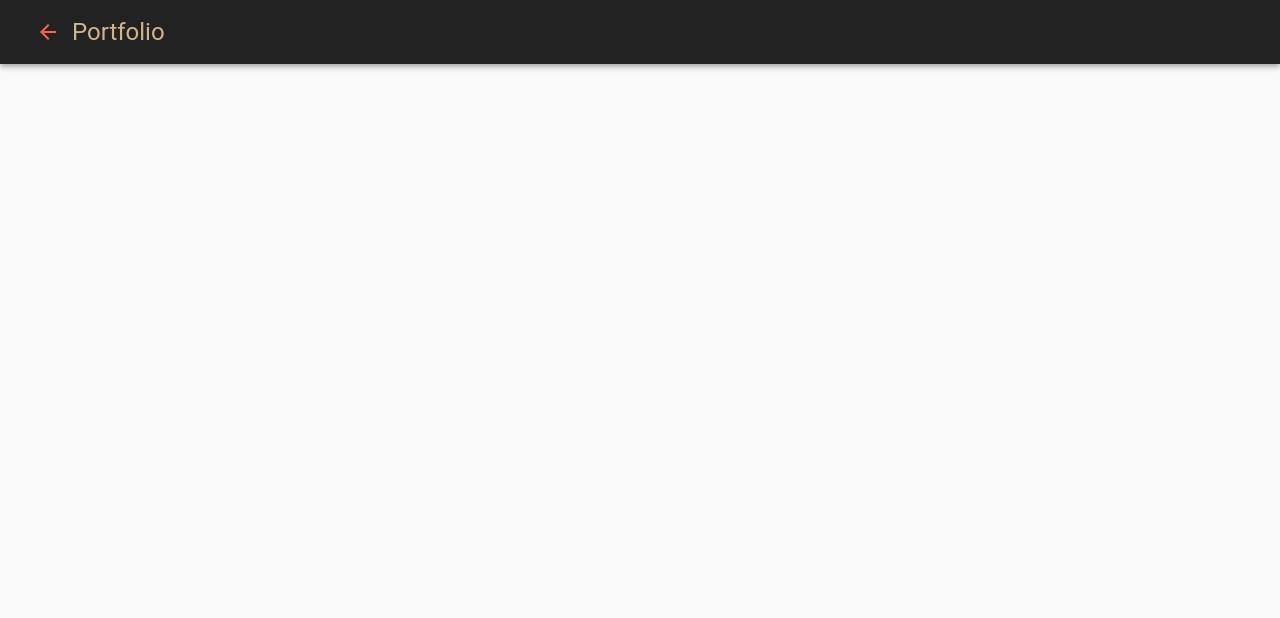
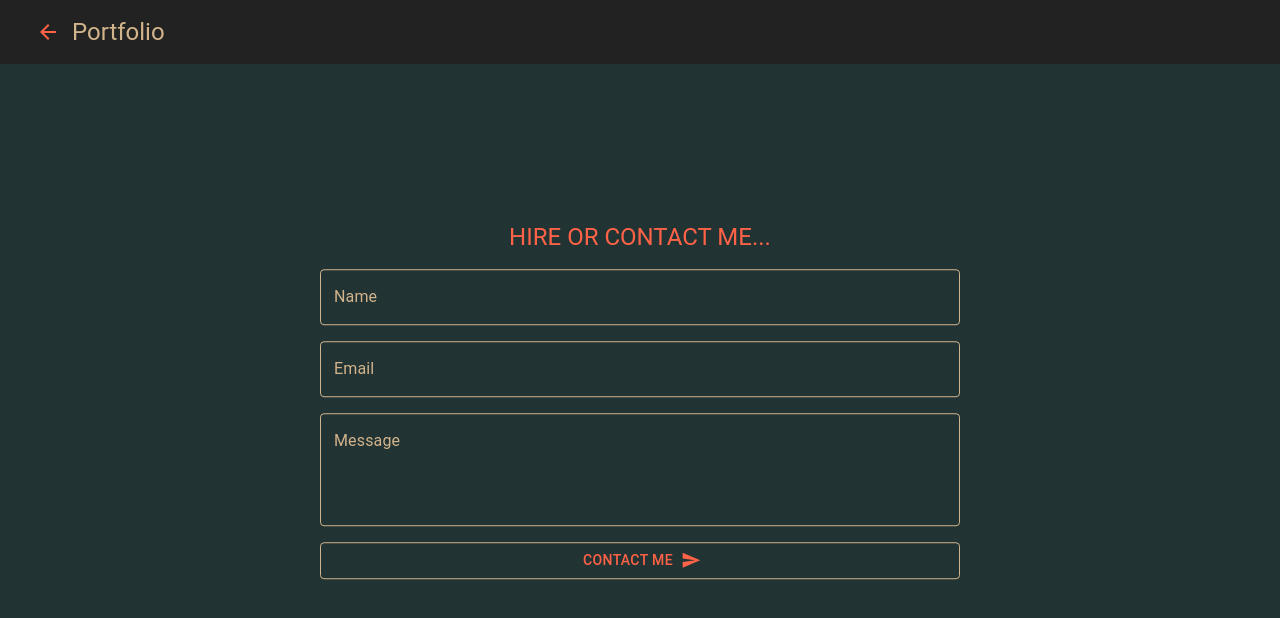
Before and after one commit to garywangop/Portfolio, a React (Create React App) app: page /contact in a window 1280 px wide. Shown: the top 618 px of the page. Built offline with nearby package versions, Linux system fonts and the light colour scheme.

Commit message:
Add contact

```diff
--- a/src/components/App.js
+++ b/src/components/App.js
@@ -5,7 +5,8 @@ import Topbar from "./Topbar";
 import CssBaseline from "@material-ui/core/CssBaseline";
 import Home from "./Home";
 import Experience from "./Experience";
-import Project from "./Project"
+import Project from "./Project";
+import Contact from "./Contact";
 
 function App() {
   return (
@@ -16,6 +17,7 @@ function App() {
               <Route exact path="/" component={Home} />
               <Route exact path="/experience" component={Experience} />
               <Route exact path="/project" component={Project} />
+              <Route exact path="/contact" component={Contact}/>
           </Switch>
       </React.Fragment>
   );
--- /dev/null
+++ b/src/components/Contact.js
@@ -0,0 +1,108 @@
+import React from "react";
+import { makeStyles, withStyles } from "@material-ui/core/styles";
+import Box from "@material-ui/core/Box";
+import TextField from "@material-ui/core/TextField";
+import Typography from "@material-ui/core/Typography";
+import Grid from "@material-ui/core/Grid";
+import Button from "@material-ui/core/Button";
+
+import Send from "@material-ui/icons/Send";
+
+const useStyles = makeStyles((theme) => ({
+    contactContainer: {
+        background: "#233",
+        height: "100vh",
+    },
+    heading: {
+        color: "tomato",
+        textAlign: "center",
+        textTransform: "uppercase",
+        marginBottom: "1rem",
+    },
+    form: {
+        top: "50%",
+        left: "50%",
+        transform: "translate(-50%, -50%)",
+        position: "absolute",
+    },
+    input: {
+        color: "#fff",
+    },
+    button: {
+        marginTop: "1rem",
+        color: "tomato",
+        borderColor: "tan",
+    },
+    field: {
+        margin: "1rem 0rem",
+    },
+}));
+
+const InputField = withStyles({
+    root: {
+        "& label.Mui-focused": {
+            color: "tomato",
+        },
+        "& label": {
+            color: "tan",
+        },
+        "& .MuiOutlinedInput-root": {
+            "& fieldset": {
+                borderColor: "tan",
+            },
+            "&:hover fieldset": {
+                borderColor: "tan",
+            },
+            "&.Mui-focused fieldset": {
+                color: "#fff",
+                borderColor: "tan",
+            },
+        },
+    },
+})(TextField);
+
+const Contact = () => {
+    const classes = useStyles();
+    return (
+        <Box component="div" className={classes.contactContainer}>
+            <Grid container justify="center">
+                <Box component="form" className={classes.form}>
+                    <Typography variant="h5" className={classes.heading}>
+                        Hire or Contact me...
+                    </Typography>
+                    <InputField
+                        fullWidth={true}
+                        label="Name"
+                        variant="outlined"
+                        inputProps={{ className: classes.input }}
+                    />
+                    <InputField
+                        fullWidth={true}
+                        label="Email"
+                        variant="outlined"
+                        inputProps={{ className: classes.input }}
+                        className={classes.field}
+                    />
+                    <InputField
+                        fullWidth={true}
+                        label="Message"
+                        variant="outlined"
+                        multiline
+                        rows={4}
+                        inputProps={{ className: classes.input }}
+                    />
+                    <Button
+                        variant="outlined"
+                        fullWidth={true}
+                        endIcon={<Send />}
+                        className={classes.button}
+                    >
+                        Contact Me
+                    </Button>
+                </Box>
+            </Grid>
+        </Box>
+    );
+};
+
+export default Contact;
```
Also changed, not shown: 1 other file (tests, documents, lock files or other folders).
